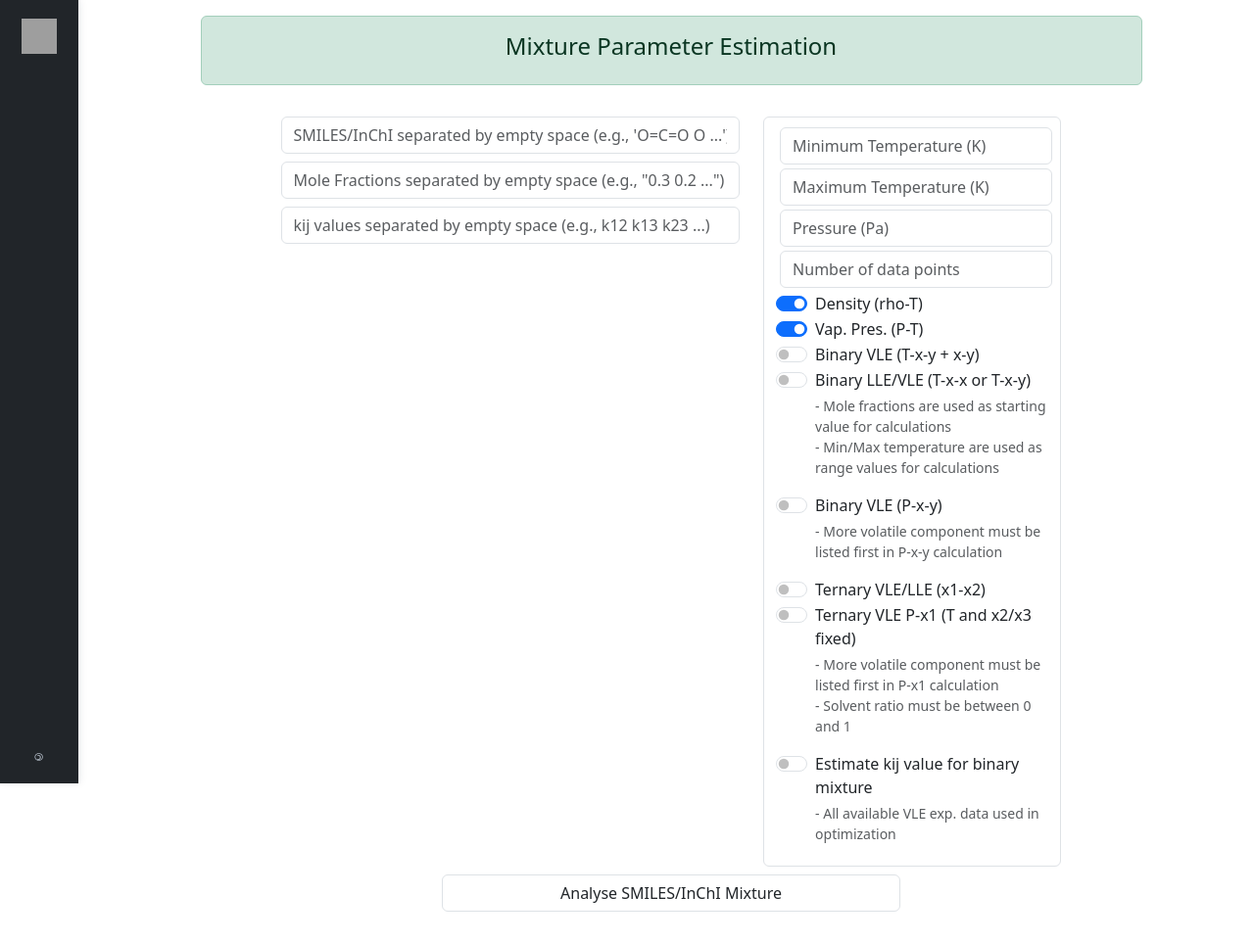
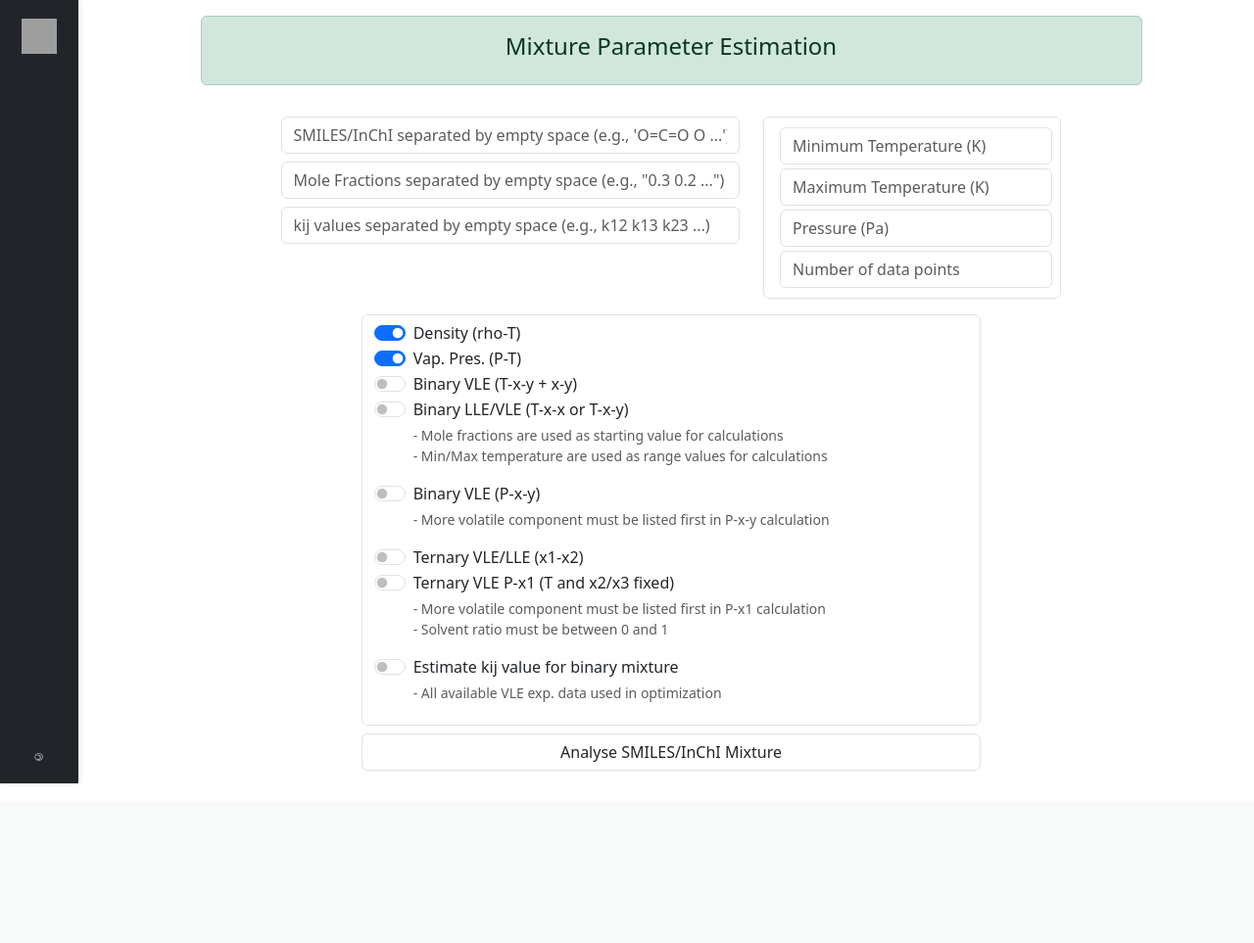
Before and after one commit to wildsonbbl/gnnepcsaftwebapp, a Django app: page /mixture/ in a window 1280 px wide. Shown: the whole page at 98% size. After the commit the page ends 800 px from the top, so only its background shows below. Run offline with Django 4.2, Linux system fonts and the light colour scheme; some libraries are stand-ins or nearby versions; grey boxes are pictures that could not be loaded.

Commit message:
exp buttons in row/col and checkboxes in new row

```diff
--- a/gnnmodel/templates/mixture.html
+++ b/gnnmodel/templates/mixture.html
@@ -21,8 +21,12 @@
               {{ form.kijs }}
             </div>
             <div class="col-sm-4">
+              <div class="form-control my-2">{{ plot_config }}</div>
+            </div>
+          </div>
+          <div class="row justify-content-center">
+            <div class="col-md-8">
               <div class="form-control my-2">
-                {{ plot_config }}
                 {% for checkbox in plot_checkboxes %}
                   {% if checkbox %}<div class="form-check form-switch">{{ checkbox }}</div>{% endif %}
                 {% endfor %}
@@ -30,7 +34,7 @@
             </div>
           </div>
           <div class="row justify-content-center">
-            <div class="col-sm-6">
+            <div class="col-md-8">
               <input type="submit"
                      value="Analyse SMILES/InChI Mixture"
                      class="form-control btn-outline-primary" />
@@ -48,91 +52,112 @@
                             id="rho_exp_data"
                             data-bs-toggle="dropdown"
                             aria-expanded="false">Density experimental data</button>
-                    <ul class="dropdown-menu" aria-labelledby="rho_exp_data">
+                    <div class="dropdown-menu p-3" aria-labelledby="rho_exp_data">
+                      <div class="row g-2">
+                        <div class="col-md-12">
+                          <h6 class="dropdown-header text-center border-bottom pb-1 mb-2">rho-T (Binary)</h6>
                           {% for pkpa, x1, count in rho_px_data_b %}
-                        <li>
-                          <button class="form-control my-1 btn-outline-primary dropdown-item rho-px-data-b-btn"
+                            <button class="form-control my-1 btn-outline-primary dropdown-item rho-px-data-b-btn text-wrap"
                                     type="button"
                                     data-pressure="{{ pkpa }}"
                                     data-x="{{ x1 }}">P (kPa) = {{ pkpa }} - x1 = {{ x1 }} - {{ count }} points</button>
-                        </li>
                           {% endfor %}
+                        </div>
+                      </div>
+                      <div class="row g-2 border-top mt-3 pt-2">
+                        <div class="col-md-12">
+                          <h6 class="dropdown-header text-center border-bottom pb-1 mb-2">rho-T (Ternary)</h6>
                           {% for pkpa, x1,x2, count in rho_px_data_t %}
-                        <li>
-                          <button class="form-control my-1 btn-outline-primary dropdown-item rho-px-data-t-btn"
+                            <button class="form-control my-1 btn-outline-primary dropdown-item rho-px-data-t-btn text-wrap"
                                     type="button"
                                     data-pressure="{{ pkpa }}"
                                     data-x1="{{ x1 }}"
                                     data-x2="{{ x2 }}">P (kPa) = {{ pkpa }} - x = [{{ x1 }}, {{ x2 }}] - {{ count }} points</button>
-                        </li>
                           {% endfor %}
-                    </ul>
+                        </div>
+                      </div>
+                    </div>
                     <button class="form-control my-1 btn-outline-secondary dropdown-toggle"
                             type="button"
                             id="lle_exp_data"
                             data-bs-toggle="dropdown"
                             aria-expanded="false">LLE experimental data</button>
-                    <ul class="dropdown-menu" aria-labelledby="lle_exp_data">
+                    <div class="dropdown-menu p-3" aria-labelledby="lle_exp_data">
+                      <div class="row g-2">
+                        <div class="col-md-12">
+                          <h6 class="dropdown-header text-center border-bottom pb-1 mb-2">T-x-x (Binary)</h6>
                           {% for pkpa, count in lle_p_data_b %}
-                        <li>
-                          <button class="form-control my-1 btn-outline-primary dropdown-item lle-p-data-b-btn"
+                            <button class="form-control my-1 btn-outline-primary dropdown-item lle-p-data-b-btn text-wrap"
                                     type="button"
                                     data-pressure="{{ pkpa }}">P (kPa) = {{ pkpa }} - {{ count }} points</button>
-                        </li>
                           {% endfor %}
+                        </div>
+                      </div>
+                      <div class="row g-2 border-top mt-3 pt-2">
+                        <div class="col-md-12">
+                          <h6 class="dropdown-header text-center border-bottom pb-1 mb-2">x1-x2-x3 (Ternary)</h6>
                           {% for pkpa, tk, count in lle_pt_data_t %}
-                        <li>
-                          <button class="form-control my-1 btn-outline-primary dropdown-item lle-pt-data-t-btn"
+                            <button class="form-control my-1 btn-outline-primary dropdown-item lle-pt-data-t-btn text-wrap"
                                     type="button"
                                     data-pressure="{{ pkpa }}"
                                     data-tk="{{ tk }}">P (kPa) = {{ pkpa }} - T (K) = {{ tk }} - {{ count }} points</button>
-                        </li>
                           {% endfor %}
-                    </ul>
+                        </div>
+                      </div>
+                    </div>
                     <button class="form-control my-1 btn-outline-secondary dropdown-toggle"
                             type="button"
                             id="vle_exp_data"
                             data-bs-toggle="dropdown"
                             aria-expanded="false">VLE experimental data</button>
-                    <ul class="dropdown-menu" aria-labelledby="vle_exp_data">
+                    <div class="dropdown-menu p-3" aria-labelledby="vle_exp_data">
+                      <div class="row g-2">
+                        <div class="col-md-4">
+                          <h6 class="dropdown-header text-center border-bottom pb-1 mb-2">T-x-y (Binary)</h6>
                           {% for pkpa, count in vle_p_data_b %}
-                        <li>
-                          <button class="form-control my-1 btn-outline-primary dropdown-item vle-p-data-b-btn"
+                            <button class="form-control my-1 btn-outline-primary dropdown-item vle-p-data-b-btn text-wrap"
                                     type="button"
                                     data-pressure="{{ pkpa }}">P (kPa) = {{ pkpa }} - {{ count }} points</button>
-                        </li>
                           {% endfor %}
+                        </div>
+                        <div class="col-md-4">
+                          <h6 class="dropdown-header text-center border-bottom pb-1 mb-2">P-x-y (Binary)</h6>
                           {% for tk, count in vle_t_data_b %}
-                        <li>
-                          <button class="form-control my-1 btn-outline-primary dropdown-item vle-t-data-b-btn"
+                            <button class="form-control my-1 btn-outline-primary dropdown-item vle-t-data-b-btn text-wrap"
                                     type="button"
                                     data-tk="{{ tk }}">T (K) = {{ tk }} - {{ count }} points</button>
-                        </li>
                           {% endfor %}
+                        </div>
+                        <div class="col-md-4">
+                          <h6 class="dropdown-header text-center border-bottom pb-1 mb-2">P-T (Binary)</h6>
                           {% for x, count in vle_x_data_b %}
-                        <li>
-                          <button class="form-control my-1 btn-outline-primary dropdown-item vle-x-data-b-btn"
+                            <button class="form-control my-1 btn-outline-primary dropdown-item vle-x-data-b-btn text-wrap"
                                     type="button"
                                     data-x="{{ x }}">x1 = {{ x }} - {{ count }} points</button>
-                        </li>
                           {% endfor %}
+                        </div>
+                      </div>
+                      <div class="row g-2 border-top mt-3 pt-2">
+                        <div class="col-md-6">
+                          <h6 class="dropdown-header text-center border-bottom pb-1 mb-2">x1-x2-x3 (Ternary)</h6>
                           {% for pkpa, tk, count in vle_pt_data_t %}
-                        <li>
-                          <button class="form-control my-1 btn-outline-primary dropdown-item vle-pt-data-t-btn"
+                            <button class="form-control my-1 btn-outline-primary dropdown-item vle-pt-data-t-btn text-wrap"
                                     type="button"
                                     data-pressure="{{ pkpa }}"
                                     data-tk="{{ tk }}">P (kPa) = {{ pkpa }} - T (K) = {{ tk }} - {{ count }} points</button>
-                        </li>
                           {% endfor %}
+                        </div>
+                        <div class="col-md-6">
+                          <h6 class="dropdown-header text-center border-bottom pb-1 mb-2">P-x1 (Ternary)</h6>
                           {% for tk, ratio, count in vle_tx_data_t %}
-                        <li>
-                          <button class="form-control my-1 btn-outline-primary dropdown-item vle-tx-data-t-btn"
+                            <button class="form-control my-1 btn-outline-primary dropdown-item vle-tx-data-t-btn text-wrap"
                                     type="button"
                                     data-tk="{{ tk }}"
                                     data-ratio="{{ ratio }}">T (K) = {{ tk }} - x2/(x2+x3) = {{ ratio }} - {{ count }} points</button>
-                        </li>
                           {% endfor %}
-                    </ul>
+                        </div>
+                      </div>
+                    </div>
                   </div>
                 </div>
               {% endif %}
```
Lines whose indentation alone changed are shown as unchanged.
